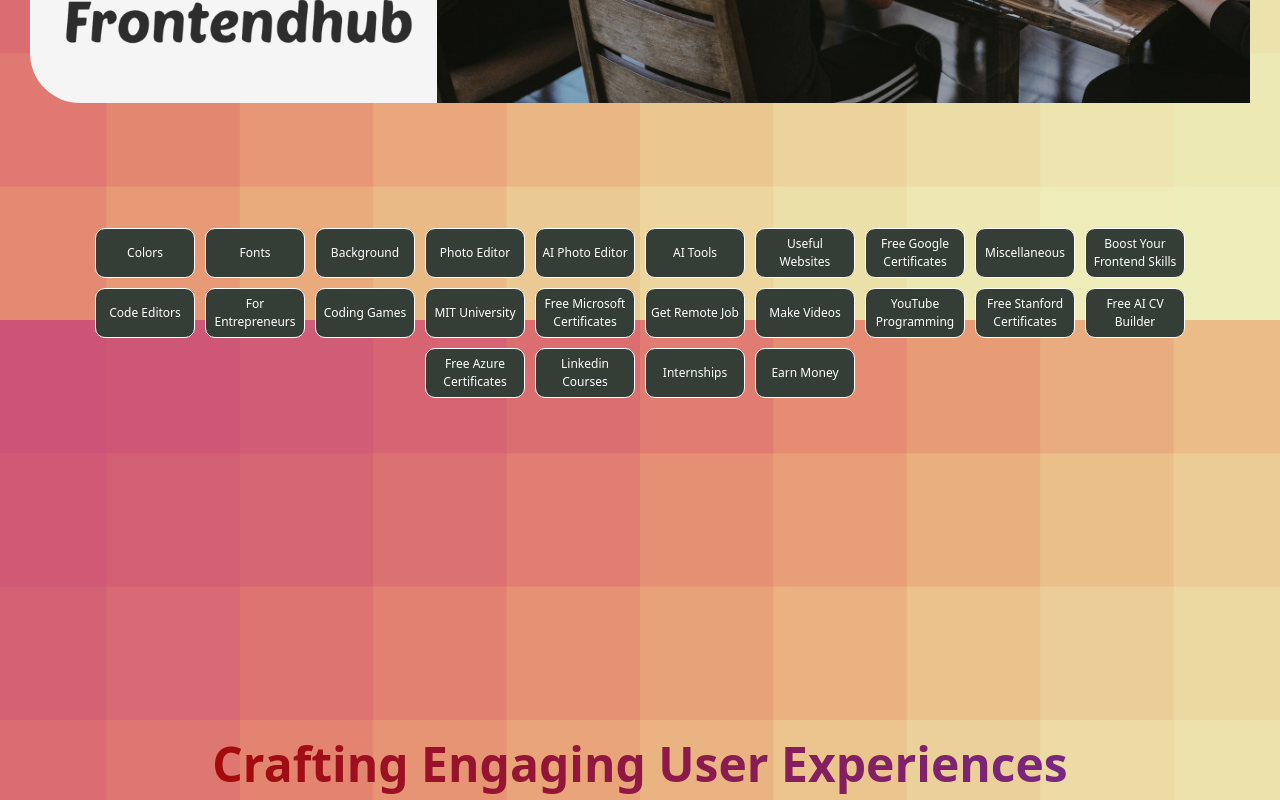
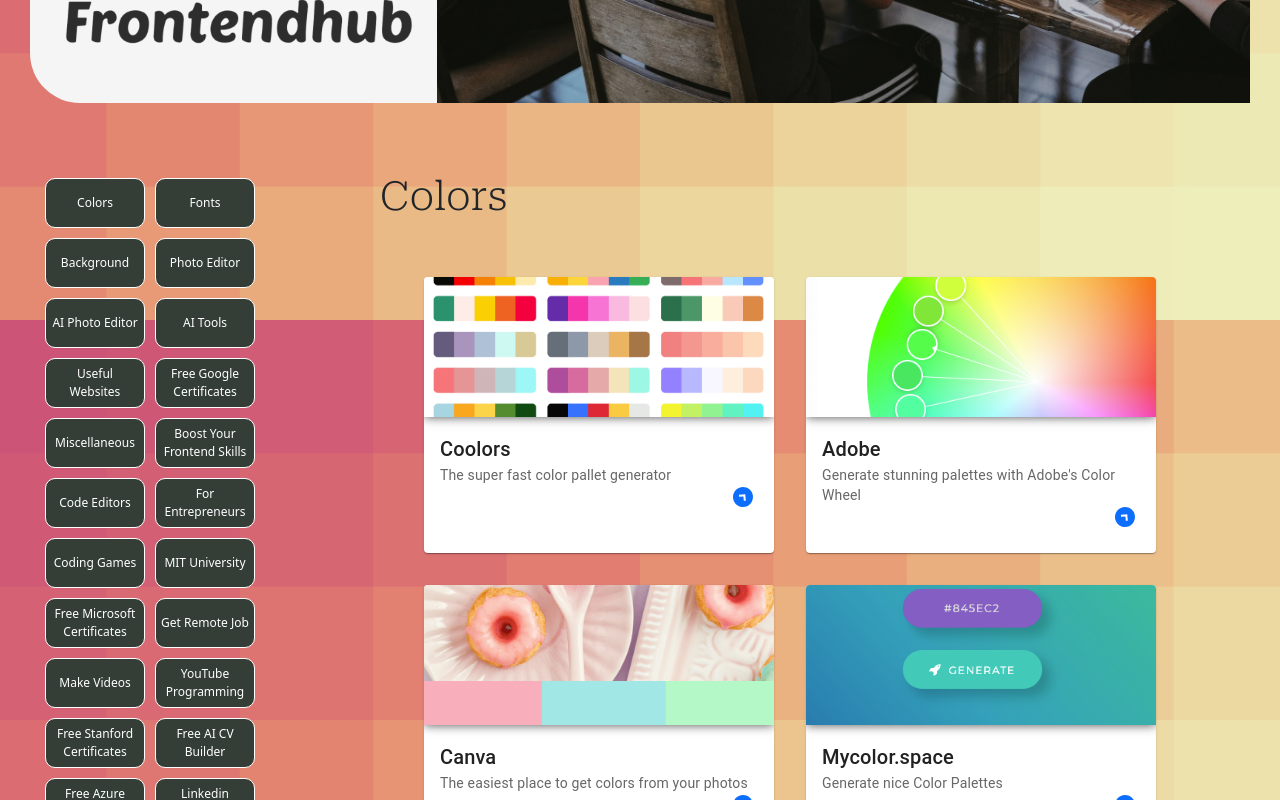
Before and after one commit to gines18/FrontEndHub, a React (Vite) app: page / in a window 1280 px wide. Shown: the part 1280-2080 px from the top of the page. Built offline with nearby package versions, Linux system fonts and the light colour scheme; no server answers.

Commit message:
move menu on left side - desktop

```diff
--- a/src/App.jsx
+++ b/src/App.jsx
@@ -17,10 +17,11 @@
   <Menu />
   <Content />
   <Hero />
+  <CardContainer>
     <Buttons />
+  </CardContainer>
   <Info component={component} />
   <Logo />
-      <CardContainer />
   <News />
   <Frontendhub />
   <Footer />
--- a/src/components/Cards.jsx
+++ b/src/components/Cards.jsx
@@ -6,6 +6,7 @@
 import "./Styles.css";
 
 import ExpandCircleDownIcon from "@mui/icons-material/ExpandCircleDown";
+
 const Cards = ({ cardData }) => {
   return (
     <>
--- a/src/components/CardsContainer.jsx
+++ b/src/components/CardsContainer.jsx
@@ -30,6 +30,7 @@
   internships,
   money
 } from "./Data";
+import Buttons from "./Buttons";
 
 const category = [
   {
@@ -132,7 +133,13 @@
 ];
 
 const CardContainer = () => {
+
   return (
+    <>
+    <div className="main_container">
+    <div className="menu_left">
+      <Buttons  />
+    </div>
     <div className="card-container-title">
       {category.map((card, index) => (
         <div key={card.title} className="card-item" id={card.title}>
@@ -146,7 +153,10 @@
         </div>
       ))}
     </div>
+    </div>
+    </>
   );
+
 };
 
 export default CardContainer;
--- a/src/components/Styles.css
+++ b/src/components/Styles.css
@@ -29,8 +29,8 @@
   flex-direction: row;
   align-items: center;
   flex-wrap: wrap;
-  padding: 60px;
-  position: relative;
+  padding: 20px;
+  position: sticky;
   top: 30px;
 }
 
@@ -95,6 +95,8 @@
   margin: 0px 40px 0px 40px;
   overflow: hidden;
   position: relative;
+  flex: 1 0 400px;
+
 }
 .card-container-title.animations-complete {
   overflow: auto;
@@ -864,3 +866,16 @@
 ::-webkit-scrollbar-track {
   background-color: black;
 }
+
+
+
+.main_container{
+  display: flex;
+  flex-direction: row;
+
+}
+/* Menu left */
+.menu_left{
+  width: 300px;
+  padding: 20px;
+}
```
Lines whose indentation alone changed are shown as unchanged.
